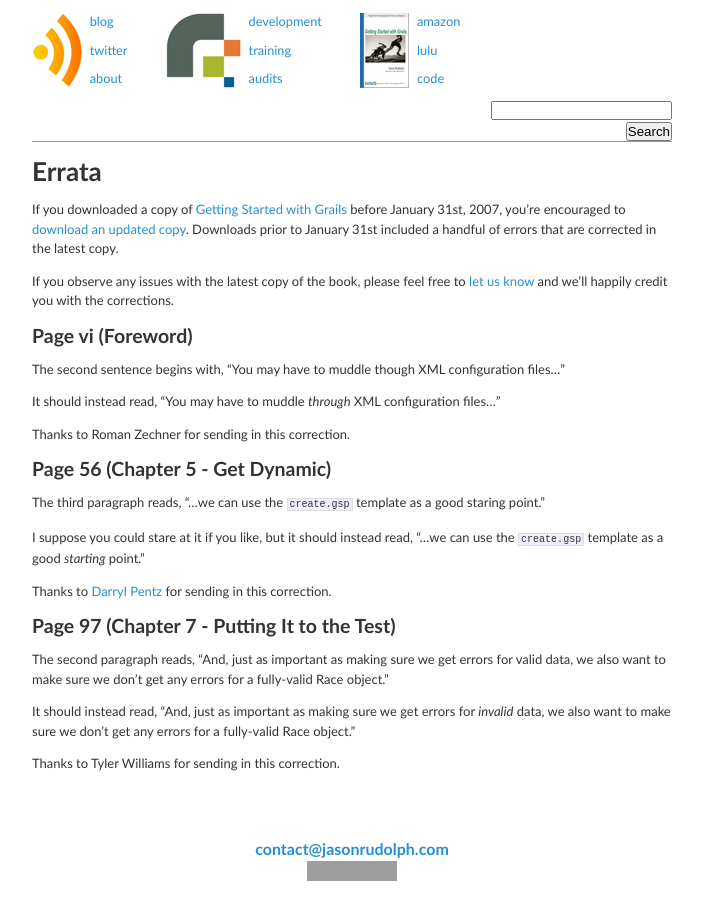
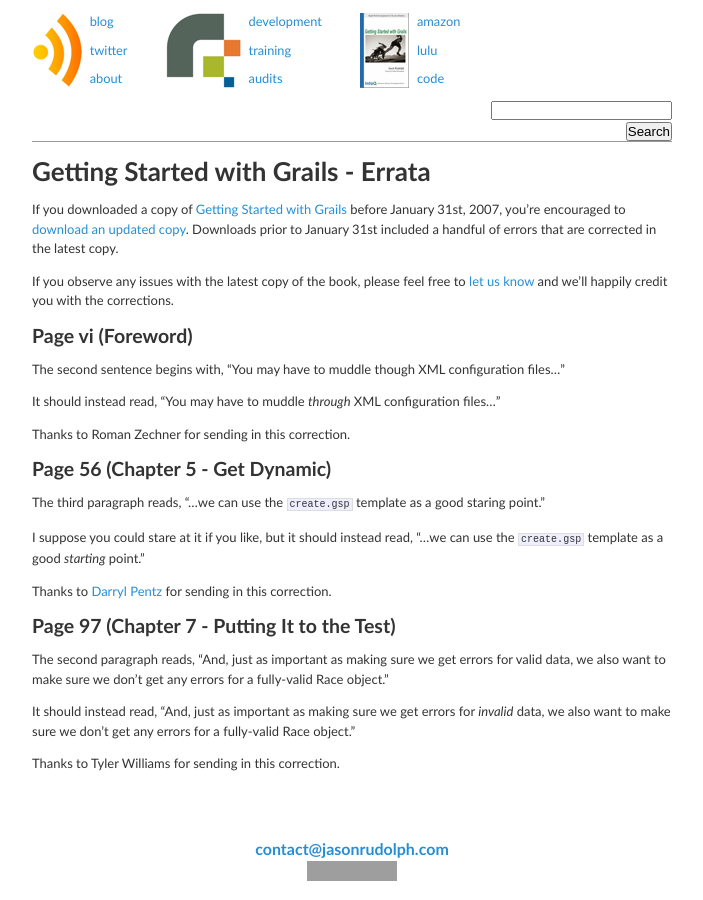
Before and after one commit to asclepius/paulkulyk.com, a Jekyll site: the page built from gswg_errata.md, in a window 1280 px wide. Shown: the whole page, without its empty margins (288-991 px from the left). Built offline with Jekyll 4.4.1, drawn with Linux system fonts in a browser that asks for light colours; grey boxes are pictures that could not be loaded.

Commit message:
Improve titles for GSwG Errata and FAQ pages

```diff
--- a/gswg_errata.md
+++ b/gswg_errata.md
@@ -2,7 +2,7 @@
 layout: default
 title: Errata for "Getting Started with Grails" - Jason Rudolph Dot Com
 ---
-# Errata
+# Getting Started with Grails - Errata
 
 If you downloaded a copy of <a href="http://www.infoq.com/minibooks/grails">Getting Started with Grails</a> before January 31st, 2007, you're encouraged to <a href="http://www.infoq.com/minibooks/grails">download an updated copy</a>.  Downloads prior to January 31st included a handful of errors that are corrected in the latest copy.
 
```
Also changed, not shown: gswg_faq.md (+1 -1 lines).
